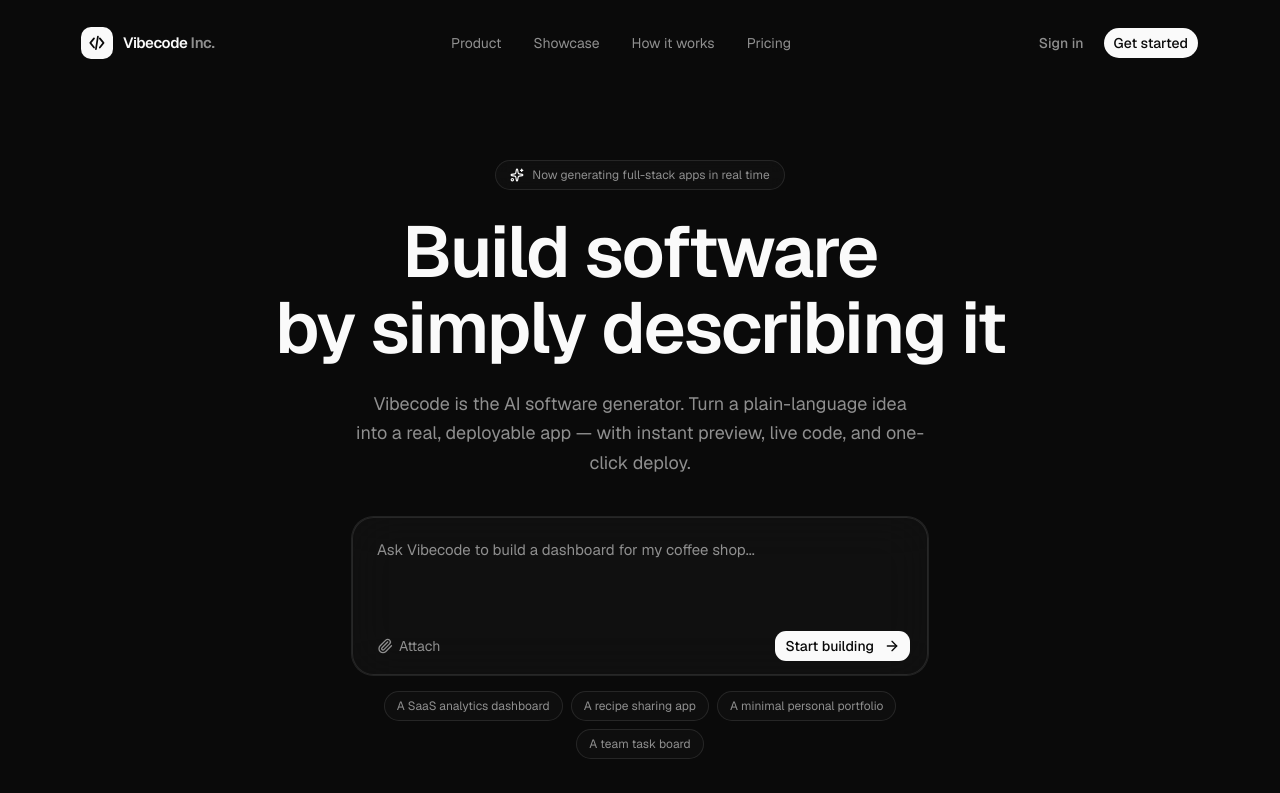
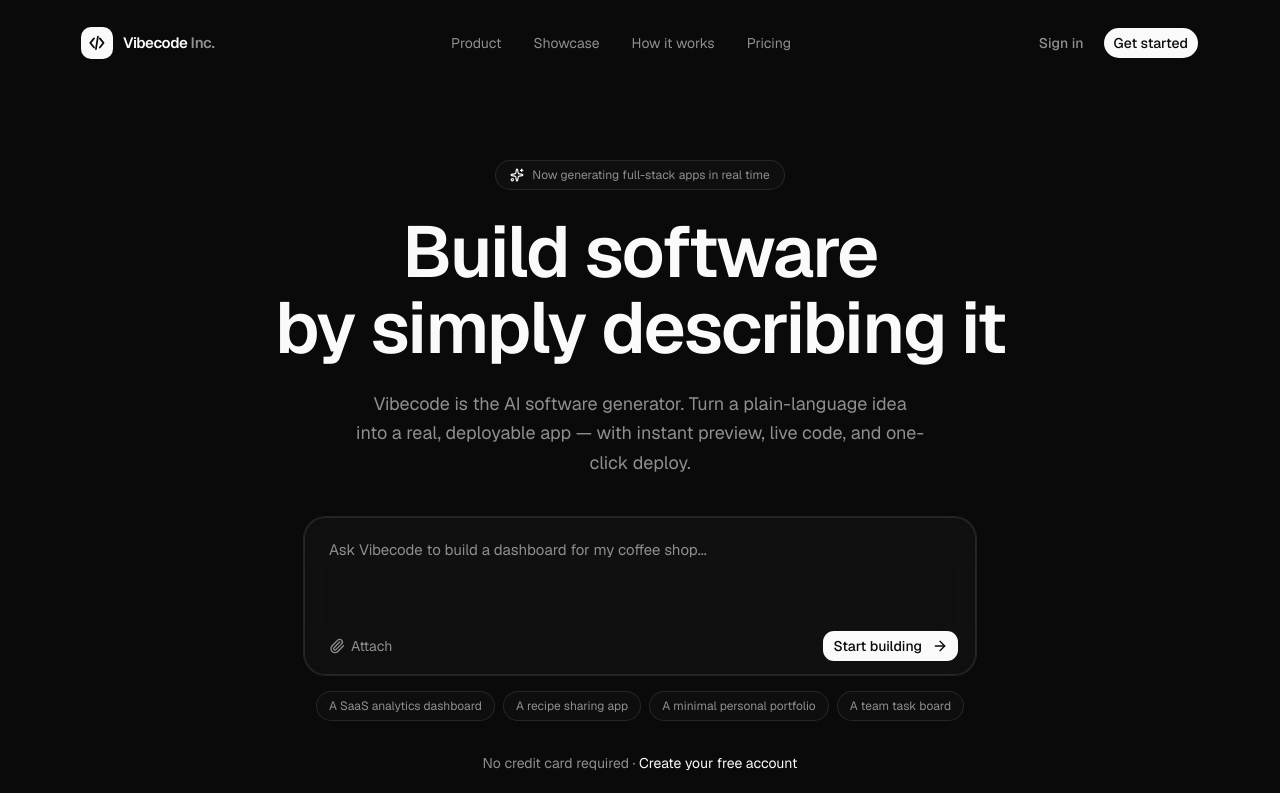
Before and after one commit to kakahanif10-dot/vibecode-69, a Next.js app: page / in a window 1280 px wide. Shown: the top 793 px of the page. Built offline with nearby package versions, Linux system fonts and the light colour scheme.

Commit message:
feat: adjust hero component width to max-w-2xl\n\nUpdated hero component's max width for better layout consistency.

```diff
--- a/components/landing/hero.tsx
+++ b/components/landing/hero.tsx
@@ -62,7 +62,7 @@ export function Hero() {
           initial={{ opacity: 0, y: 24, scale: 0.98 }}
           animate={{ opacity: 1, y: 0, scale: 1 }}
           transition={{ duration: 0.6, delay: 0.2 }}
-          className="mx-auto mt-10 w-full max-w-xl"
+          className="mt-10 w-full max-w-2xl"
         >
           <div className="rounded-2xl border border-border bg-card/70 p-2 backdrop-blur-xl glow-border">
             <textarea
```
